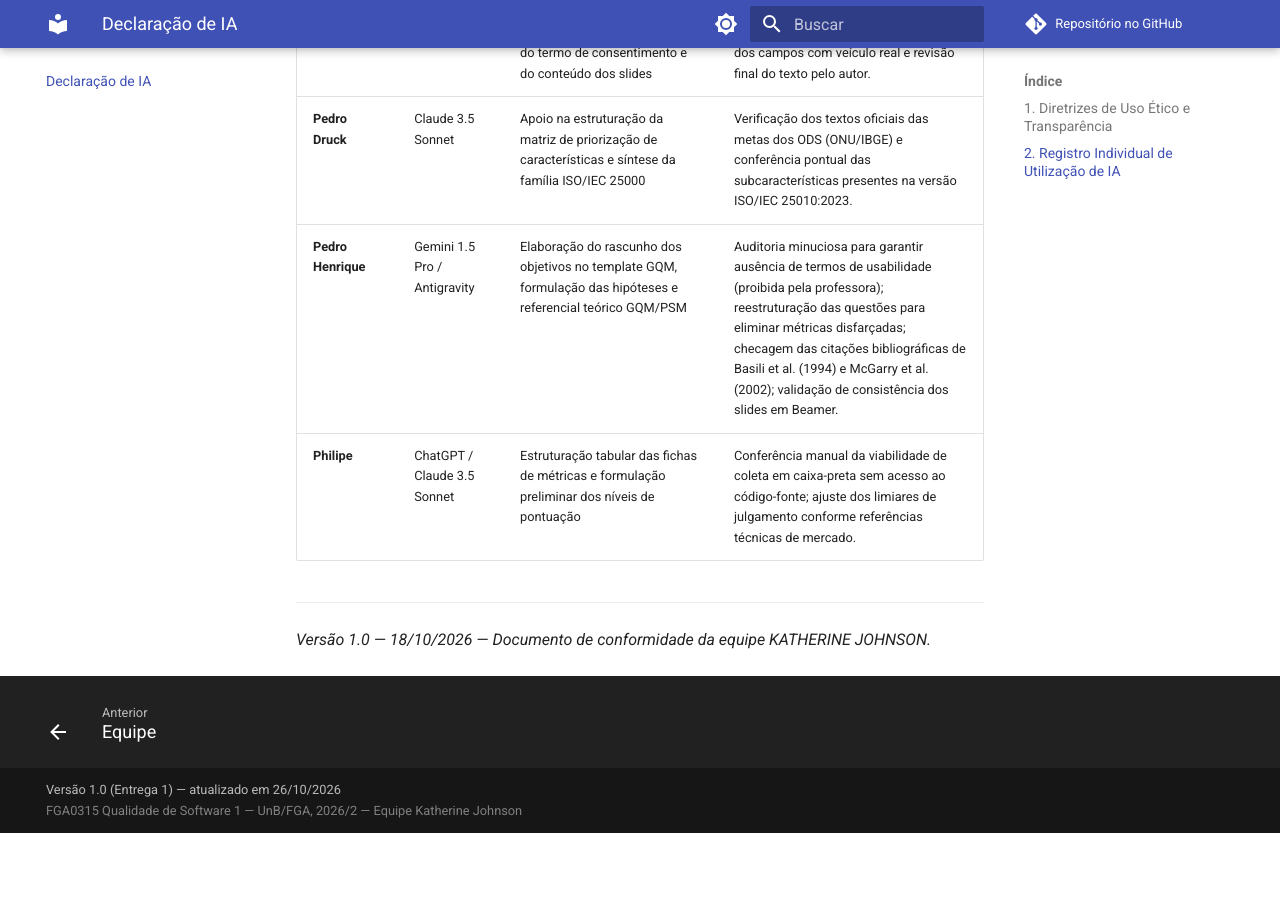
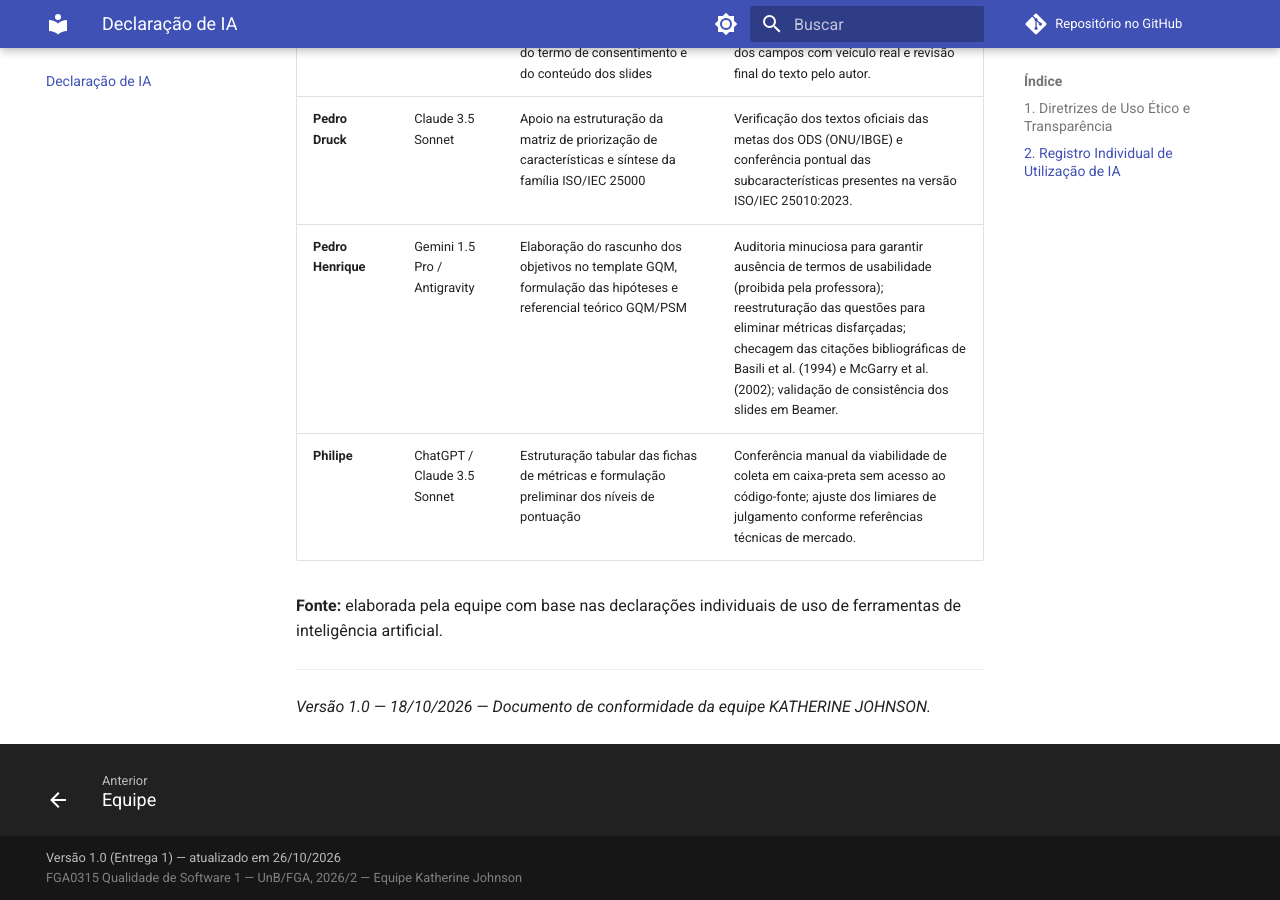
Before and after one commit to FCTE-Qualidade-de-Software-1/2026-2_T02_KATHERINE_JOHNSON, an MkDocs documentation site: the page built from docs/declaracao-ia.md, in a window 1280 px wide and 900 px high, scrolled down 1496 px. Built offline with MkDocs 1.6.1 and Material for MkDocs 9.7.7, drawn with Linux system fonts in a browser that asks for light colours; comment, search, counter and statistics services are not loaded; before the commit the page ends 2329 px from its top, so only the background shows below that.

Commit message:
docs(artigo): adiciona fonte a declaração de uso de IA

```diff
--- a/docs/declaracao-ia.md
+++ b/docs/declaracao-ia.md
@@ -31,6 +31,8 @@ A Tabela abaixo documenta pormenorizadamente a ferramenta empregada, a finalidad
 | **Pedro Henrique** | Gemini 1.5 Pro / Antigravity | Elaboração do rascunho dos objetivos no template GQM, formulação das hipóteses e referencial teórico GQM/PSM | Auditoria minuciosa para garantir ausência de termos de usabilidade (proibida pela professora); reestruturação das questões para eliminar métricas disfarçadas; checagem das citações bibliográficas de Basili et al. (1994) e McGarry et al. (2002); validação de consistência dos slides em Beamer. |
 | **Philipe** | ChatGPT / Claude 3.5 Sonnet | Estruturação tabular das fichas de métricas e formulação preliminar dos níveis de pontuação | Conferência manual da viabilidade de coleta em caixa-preta sem acesso ao código-fonte; ajuste dos limiares de julgamento conforme referências técnicas de mercado. |
 
+**Fonte:** elaborada pela equipe com base nas declarações individuais de uso de ferramentas de inteligência artificial.
+
 ---
 
 *Versão 1.0 — 18/10/2026 — Documento de conformidade da equipe KATHERINE JOHNSON.*
```
Also changed, not shown: 1 other file.
